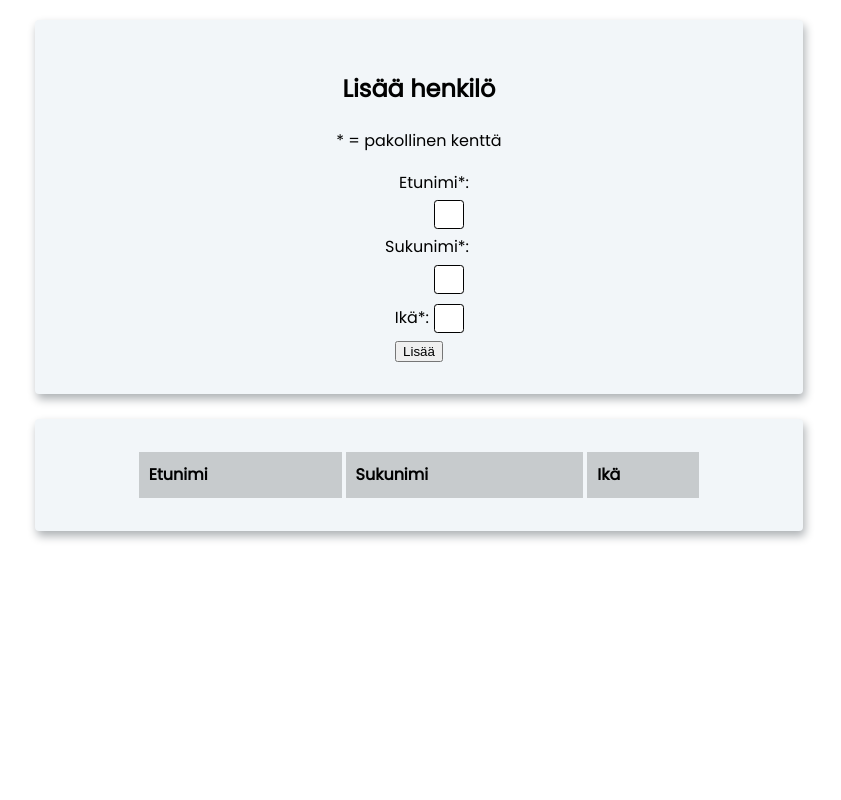
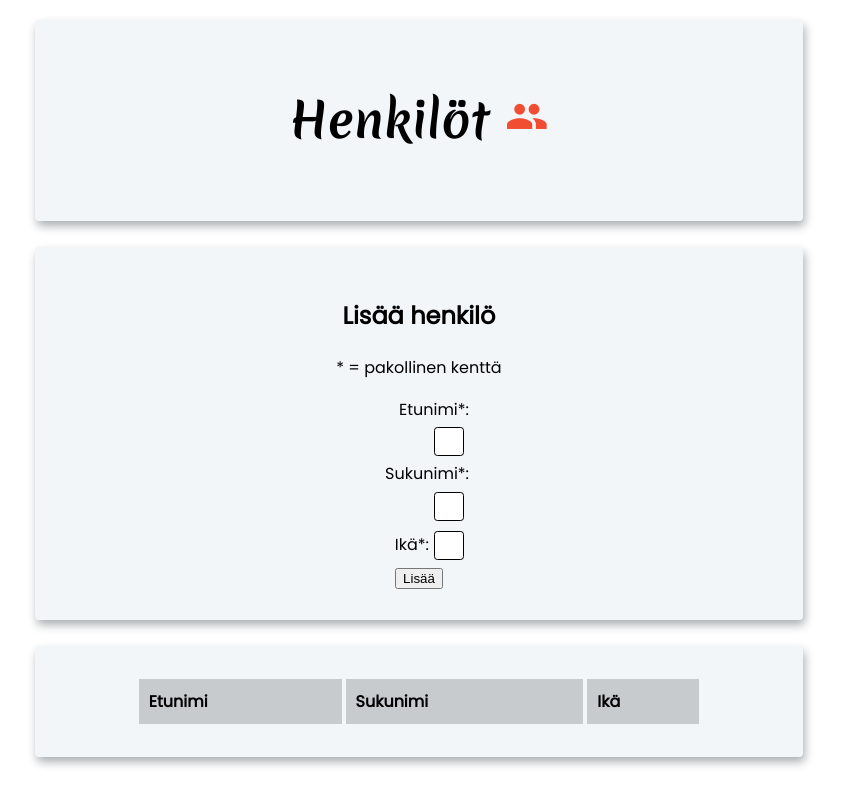
Before and after one commit to mirjamielisabet/frontend, a React (Create React App) app: page / in a window 1280 px wide. Shown: the whole page, without its empty margins (221-1062 px from the left). Built offline with nearby package versions, Linux system fonts and the light colour scheme.

Commit message:
Edit App.tsx: add property 'id' to the people object, add heading for the app

```diff
--- a/src/App.tsx
+++ b/src/App.tsx
@@ -8,6 +8,7 @@ export interface IState {
     firstName: string;
     lastName: string;
     age: number;
+    id: string;
   }[];
 }
 
@@ -16,9 +17,15 @@ const App: React.FC = () => {
 
   return (
     <div>
+      <div className="container">
+        <h1>
+          Henkilöt <span className="material-icons">people</span>
+        </h1>
+      </div>
+      <br />
       <Form data={data} addData={addData} />
       <br />
-      <Table data={data} />
+      <Table data={data} addData={addData} />
     </div>
   );
 };
```
